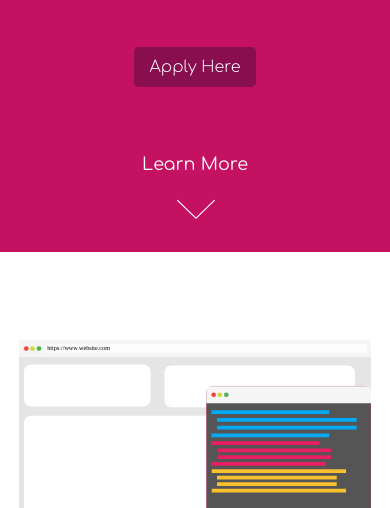
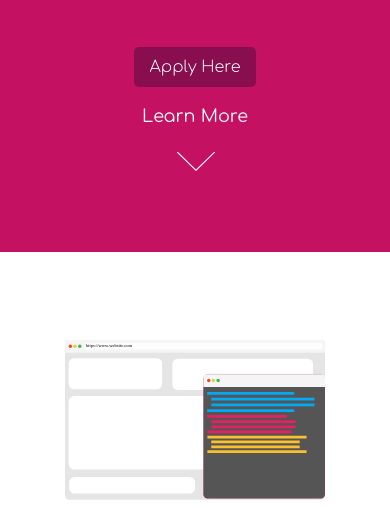
Before and after one commit to AtaGowani/itwd-website, a website: page index.html in a window 390 px wide. Shown: the part 592-1100 px from the top of the page. Drawn offline with nearby package versions, Linux system fonts and the light colour scheme; some packages are replaced by stand-ins of ours; a script that the page names is missing.

Commit message:
Fix mobile view

```diff
--- a/src/css/style.css
+++ b/src/css/style.css
@@ -194,8 +194,12 @@ body {
 
 @media (max-width: 485px) {
   .splash .down {
-      margin-top: 4rem;
-    }
+    margin-top: 1rem;
+  }
+
+  .info img {
+    height: 10rem;
+  }
 }
 
 .lead {
```
